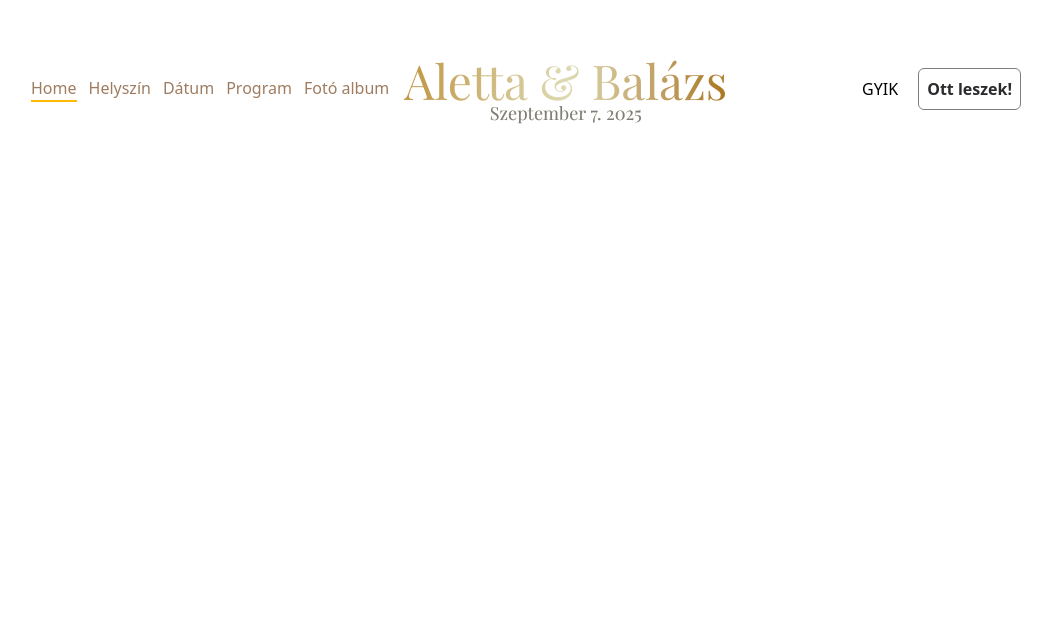
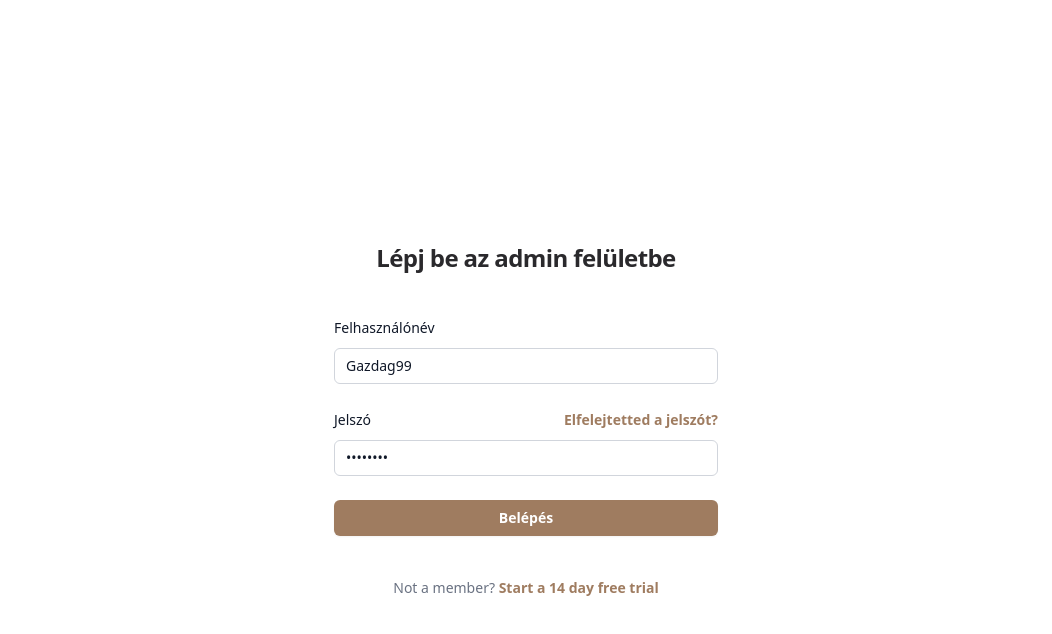
Before and after one commit to GazdagB/wedding-rsvp, a React (Vite) app in the folder frontend/: page /login in a window 1280 px wide. Shown: the top 634 px of the page, without its empty margins (114-1166 px from the left). Built offline with nearby package versions, Linux system fonts and the light colour scheme; a web font is replaced by a local one.

Commit message:
✨ Login Frontend

```diff
--- a/frontend/src/App.jsx
+++ b/frontend/src/App.jsx
@@ -1,32 +1,52 @@
-//Dependencie imports
-import { BrowserRouter as Router, Routes, Route } from 'react-router-dom'
-import { useState } from 'react'
-
-// Page imports
+// App.js
+import { BrowserRouter, Routes, Route, Navigate } from 'react-router-dom';
+import { AuthProvider, useAuth } from './auth/AuthContext';
+import { useState } from 'react';
+import Login from './pages/Login';
+import Admin from './pages/Admin';
 import Home from './pages/Home'
-import RSVP from './pages/RSVP'
-import Admin from './pages/Admin'
-
-//Components
 import Navbar from './components/Navbar'
 
-//Styling import
-import './App.css'
 
+// Protected route component
+const ProtectedRoute = ({ children }) => {
+  const { isAuthenticated, loading } = useAuth();
+
+  if (loading) {
+    return <div className="flex items-center justify-center h-screen">Loading...</div>;
+  }
+
+  return isAuthenticated ? children : <Navigate to="/login" />;
+};
+
+// Public route that redirects authenticated users
+const PublicRoute = ({ children }) => {
+  const { isAuthenticated, loading } = useAuth();
+
+  if (loading) {
+    return <div className="flex items-center justify-center h-screen">Loading...</div>;
+  }
+
+  return !isAuthenticated ? children : <Navigate to="/admin" />;
+};
+
+// Main App with Auth Provider
 function App() {
 
-  const [activeLink, setActiveLink] = useState('home')
+
 
   return (
-    <Router>
-      <Navbar activeLink={activeLink}/>
+    <BrowserRouter>
+      <AuthProvider>
       <Routes>
-        <Route path="/" element={<Home setActiveLink={setActiveLink} />} />
-        <Route path="/rsvp" element={<RSVP />} />
-        <Route path="/admin" element={<Admin />} />
+        <Route path="/login" element={<PublicRoute><Login /></PublicRoute>} />
+        <Route path="/admin" element={<ProtectedRoute><Admin /></ProtectedRoute>} />
+        <Route path="/" element={<Home/>} />
+        <Route path="*" element={<Navigate to="/login" />} />
       </Routes>
-    </Router>
-  )
+      </AuthProvider>
+    </BrowserRouter>
+  );
 }
 
-export default App
+export default App;
--- /dev/null
+++ b/frontend/src/auth/AuthContext.jsx
@@ -0,0 +1,100 @@
+import React, { createContext, useContext, useState, useEffect } from 'react';
+import { useNavigate } from 'react-router-dom';
+import axios from 'axios';
+
+const AuthContext = createContext(null);
+
+export const AuthProvider = ({ children }) => {
+  const [isAuthenticated, setIsAuthenticated] = useState(false);
+  const [loading, setLoading] = useState(true);
+  const navigate = useNavigate();
+
+  // Check token on mount and set up interval to validate
+  useEffect(() => {
+    const checkToken = async () => {
+      const token = localStorage.getItem('token');
+
+      if (!token) {
+        setIsAuthenticated(false);
+        setLoading(false);
+        return;
+      }
+
+      try {
+        // Set up axios to use token in all requests
+        axios.defaults.headers.common['Authorization'] = `Bearer ${token}`;
+
+        // Optional: Validate token with backend
+        // Uncomment this if you have a token verification endpoint
+        // const response = await axios.get('http://localhost:5000/admin/verify-token');
+        // if (response.status !== 200) throw new Error('Invalid token');
+
+        setIsAuthenticated(true);
+      } catch (error) {
+        console.error('Token validation failed:', error);
+        logout();
+      } finally {
+        setLoading(false);
+      }
+    };
+
+    checkToken();
+
+    // Set up interval to periodically check token (e.g., every minute)
+    const intervalId = setInterval(checkToken, 60000);
+
+    // Setup storage event listener to detect token changes across tabs
+    const handleStorageChange = (e) => {
+      if (e.key === 'token' && !e.newValue) {
+        logout();
+      }
+    };
+
+    window.addEventListener('storage', handleStorageChange);
+
+    return () => {
+      clearInterval(intervalId);
+      window.removeEventListener('storage', handleStorageChange);
+    };
+  }, [navigate]);
+
+  // Login function
+  const login = (token) => {
+    localStorage.setItem('token', token);
+    axios.defaults.headers.common['Authorization'] = `Bearer ${token}`;
+    setIsAuthenticated(true);
+    navigate('/admin');
+  };
+
+  // Logout function
+  const logout = () => {
+    localStorage.removeItem('token');
+    delete axios.defaults.headers.common['Authorization'];
+    setIsAuthenticated(false);
+    navigate('/login');
+  };
+
+  // Function to handle API errors that might be due to invalid token
+  const handleApiError = (error) => {
+    if (error.response && (error.response.status === 401 || error.response.status === 403)) {
+      logout();
+      return true;
+    }
+    return false;
+  };
+
+  return (
+    <AuthContext.Provider value={{ isAuthenticated, loading, login, logout, handleApiError }}>
+      {children}
+    </AuthContext.Provider>
+  );
+};
+
+// Custom hook to use auth context
+export const useAuth = () => {
+  const context = useContext(AuthContext);
+  if (!context) {
+    throw new Error('useAuth must be used within an AuthProvider');
+  }
+  return context;
+};
--- a/frontend/src/index.css
+++ b/frontend/src/index.css
@@ -12,6 +12,7 @@
   --color-wedding-black: #131414;
   --color-wedding-gray: #2A292C;
   --color-wedding-brown: #9F7C60;
+  --color-wedding-brown-darker: #604b39;
   --color-wedding-deep-brown: #52493D;
   --color-wedding-light-gray: #7E7E80;
   --color-wedding-champagne: #D1C9BE;
--- a/frontend/src/pages/Home.jsx
+++ b/frontend/src/pages/Home.jsx
@@ -7,14 +7,17 @@ import Accept from '../components/Accept'
 import GYIK from '../components/GYIK'
 import Program from '../components/Program/Program'
 import Playlist from '../components/Playlist'
+import Navbar from '../components/Navbar'
+import { useState } from 'react'
 
 
-const Home = ({setActiveLink}) => {
+const Home = () => {
 
-
+  const [activeLink, setActiveLink] = useState("home")
 
   return (
     <div>
+        <Navbar activeLink={activeLink}/>
         <Hero setActiveLink={setActiveLink}/>
         <Countdown/>
         <Location setActiveLink={setActiveLink}/>
--- /dev/null
+++ b/frontend/src/pages/Login.jsx
@@ -0,0 +1,121 @@
+import axios from 'axios';
+import { useState } from 'react';
+import { useAuth } from '../auth/AuthContext';
+
+const Login = () => {
+    const { login } = useAuth();
+    const [error, setError] = useState(null);
+    const [loading, setLoading] = useState(false);
+    const [loginData, setLoginData] = useState({
+        username: "Gazdag99",
+        password: "gb990726"
+    });
+
+    async function handleSubmit(e) {
+        e.preventDefault();
+        setLoading(true);
+        setError(null);
+
+        try {
+            const response = await axios.post('http://localhost:5000/admin/login', loginData);
+            if (response.status === 200 && response.data.token) {
+                login(response.data.token);
+            } else {
+                setError('Invalid login response');
+            }
+        } catch (error) {
+            console.error('Login error:', error);
+            if (error.response) {
+                setError(`Login failed: ${error.response.data.message || error.response.statusText}`);
+            } else if (error.request) {
+                setError('No response from server. Is the server running?');
+            } else {
+                setError(`Error: ${error.message}`);
+            }
+        } finally {
+            setLoading(false);
+        }
+    }
+
+    return (
+        <div className="flex min-h-full h-[100svh] flex-1 flex-col justify-center px-6 py-12 lg:px-8 items-center">
+            <div className="sm:mx-auto sm:w-full sm:max-w-sm">
+                <h2 className="mt-10 text-center text-2xl/9 font-bold tracking-tight text-wedding-gray">
+                    Lépj be az admin felületbe
+                </h2>
+            </div>
+
+            <div className="mt-10 sm:mx-auto sm:w-full sm:max-w-sm">
+                {error && (
+                    <div className="mb-4 p-3 bg-red-100 border border-red-400 text-red-700 rounded">
+                        {error}
+                    </div>
+                )}
+
+                <form onSubmit={handleSubmit} className="space-y-6">
+                    <div>
+                        <label htmlFor="username" className="block text-sm/6 font-medium text-gray-900">
+                            Felhasználónév
+                        </label>
+                        <div className="mt-2">
+                            <input
+                                id="username"
+                                name="username"
+                                type="text"
+                                required
+                                value={loginData.username}
+                                onChange={(e) => setLoginData({...loginData, username: e.target.value})}
+                                autoComplete="username"
+                                className="block w-full rounded-md bg-white px-3 py-1.5 text-base text-gray-900 outline-1 -outline-offset-1 outline-gray-300 placeholder:text-gray-400 focus:outline-2 focus:-outline-offset-2 focus:outline-wedding-brown sm:text-sm/6"
+                            />
+                        </div>
+                    </div>
+
+                    <div>
+                        <div className="flex items-center justify-between">
+                            <label htmlFor="password" className="block text-sm/6 font-medium text-gray-900">
+                                Jelszó
+                            </label>
+                            <div className="text-sm">
+                                <a href="#" className="font-semibold text-wedding-brown hover:text-wedding-brown-darker">
+                                    Elfelejtetted a jelszót?
+                                </a>
+                            </div>
+                        </div>
+                        <div className="mt-2">
+                            <input
+                                id="password"
+                                name="password"
+                                type="password"
+                                required
+                                value={loginData.password}
+                                onChange={(e) => setLoginData({...loginData, password: e.target.value})}
+                                autoComplete="current-password"
+                                className="block w-full rounded-md bg-white px-3 py-1.5 text-base text-gray-900 outline-1 -outline-offset-1 outline-gray-300 placeholder:text-gray-400 focus:outline-2 focus:-outline-offset-2 hover:text-wedding-brown-darker sm:text-sm/6"
+                            />
+                        </div>
+                    </div>
+
+                    <div>
+                        <button
+                            type="submit"
+                            disabled={loading}
+                            className="flex w-full justify-center rounded-md bg-wedding-brown px-3 py-1.5 text-sm/6 font-semibold text-white shadow-xs hover:bg-wedding-deep-brown cursor-pointer focus-visible:outline-2 focus-visible:outline-offset-2 focus-visible:outline-indigo-600 disabled:opacity-70"
+                        >
+                            {loading ? "Folyamatban..." : "Belépés"}
+                        </button>
+                    </div>
+                </form>
+
+                <p className="mt-10 text-center text-sm/6 text-gray-500">
+                    Not a member?{' '}
+                    <a href="#" className="font-semibold text-wedding-brown hover:text-wedding-brown">
+                        Start a 14 day free trial
+                    </a>
+                </p>
+            </div>
+        </div>
+    );
+};
+
+export default Login;
```
